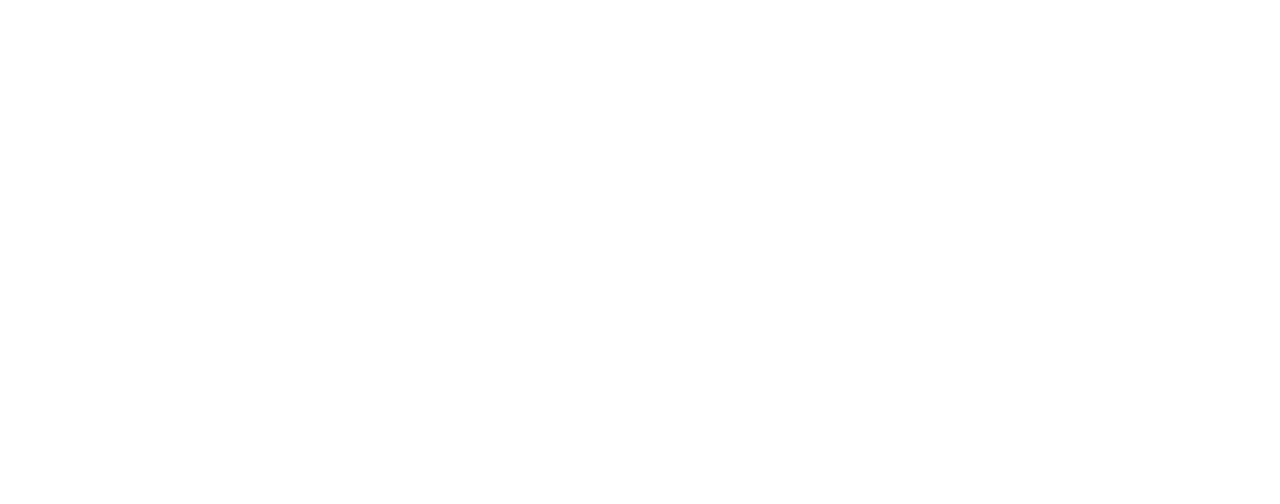
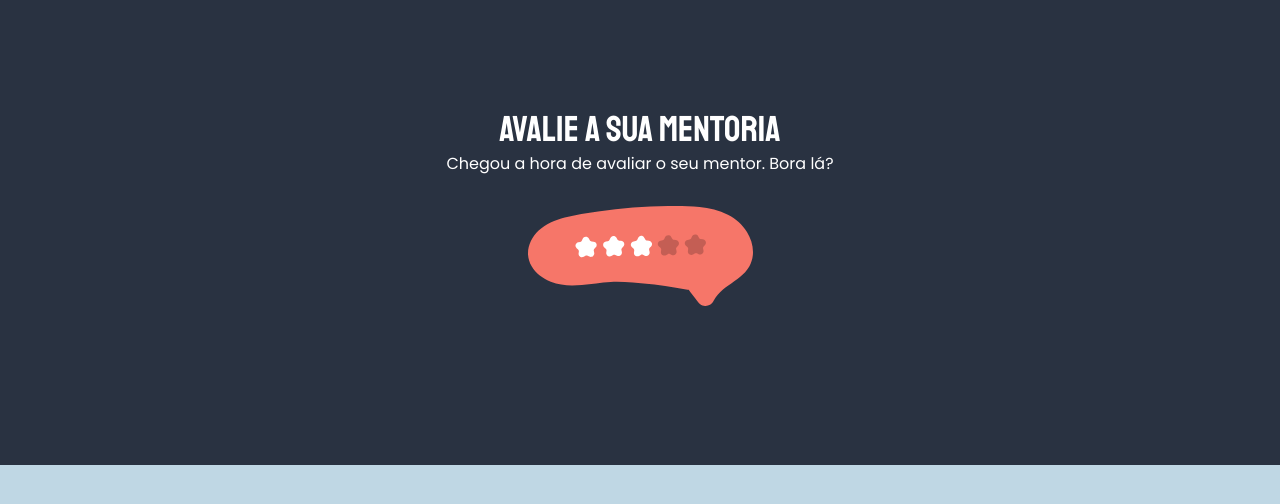
Before and after one commit to kauankarvalho/Formulario-Avancado, a website: page index.html in a window 1280 px wide. Drawn offline with Linux system fonts and the light colour scheme.

Commit message:
feat: add fonts, Prettier plugin for Tailwind CSS, background, and header with title and image

```diff
--- a/index.html
+++ b/index.html
@@ -1,9 +1,13 @@
 <!DOCTYPE html>
-<html lang="pt-br">
+<html lang="pt-br" class="text-[62.5%]">
   <head>
     <meta charset="UTF-8" />
     <meta http-equiv="X-UA-Compatible" content="IE=edge" />
     <meta name="viewport" content="width=device-width, initial-scale=1.0" />
+
+    <link rel="preconnect" href="https://fonts.googleapis.com" />
+    <link rel="preconnect" href="https://fonts.gstatic.com" crossorigin />
+    <link href="https://fonts.googleapis.com/css2?family=Poppins&family=Staatliches&display=swap" rel="stylesheet" />
 
     <link rel="stylesheet" href="./dist/style.css" />
 
@@ -11,5 +15,17 @@
     <title>Avalie a sua mentoria</title>
   </head>
 
-  <body></body>
+  <body
+    class="h-screen bg-[#BFD7E4] before:absolute before:left-0 before:top-0 before:-z-10 before:h-[46.5rem] before:w-[100%] before:bg-[#293241]"
+  >
+    <header class="flex flex-col items-center pt-[10.7rem]">
+      <h1 class="font-staatliches text-[3.6rem]/[4.5rem] text-white">avalie a sua mentoria</h1>
+      <p class="mb-[3rem] font-poppins text-[1.6rem]/[2.4rem] text-white">
+        Chegou a hora de avaliar o seu mentor. Bora lá?
+      </p>
+      <img class="h-[10rem] w-[22.5rem]" src="./src/assets/stars.svg" alt="Balão com 3 de 5 estrelas de avaliação" />
+    </header>
+
+    <main></main>
+  </body>
 </html>
--- a/package.json
+++ b/package.json
@@ -10,6 +10,7 @@
   "author": "Kauan Carvalho",
   "license": "MIT",
   "devDependencies": {
+    "prettier-plugin-tailwindcss": "^0.3.0",
     "tailwindcss": "^3.3.2"
   }
 }
--- a/tailwind.config.js
+++ b/tailwind.config.js
@@ -2,6 +2,10 @@
 module.exports = {
   content: ["./index.html"],
   theme: {
+    fontFamily: {
+      staatliches: ["Staatliches", "cursive"],
+      poppins: ["Poppins", "sans-serif"],
+    },
     extend: {},
   },
   plugins: [],
```
Also changed, not shown: dist/style.css, src/assets/stars.svg (added), 1 other file.
